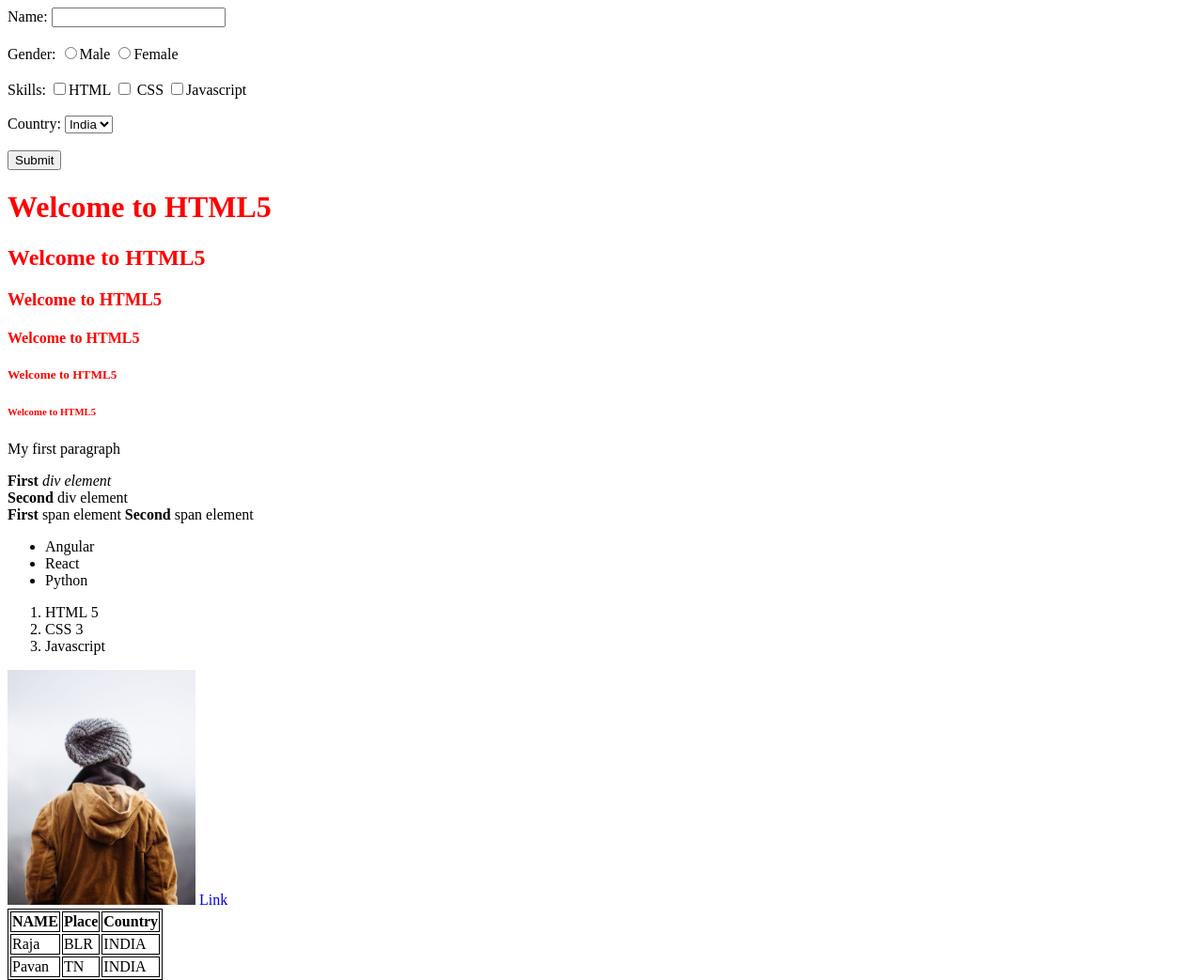
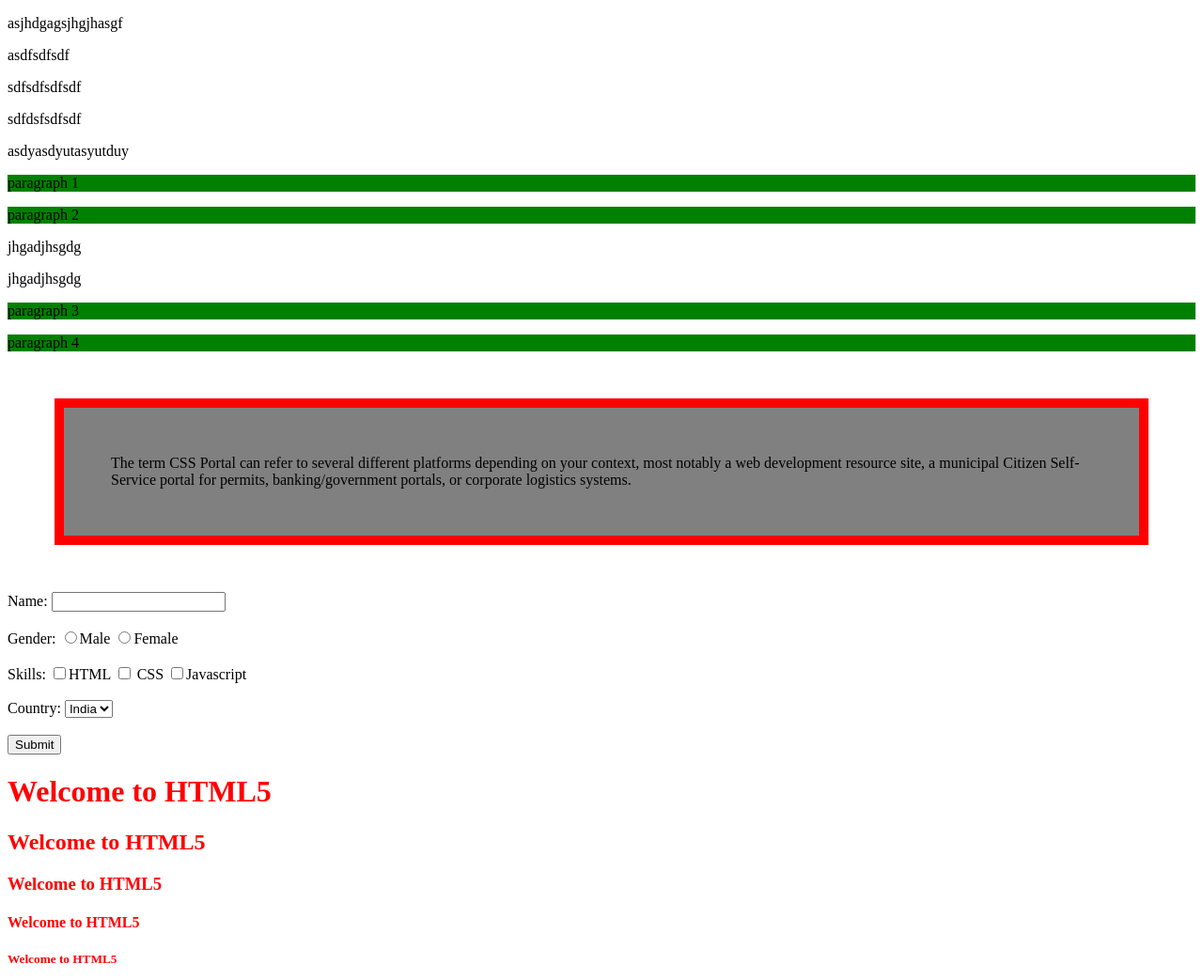
Before and after one commit to pygenicarc/HTML-CSS-Learning, a plain HTML site: page HTML-CSS-Learning/index.html in a window 1280 px wide. Shown: the top 1043 px of the page at 94% size. Drawn offline with Linux system fonts and the light colour scheme.

Commit message:
Class 6 - CSS Box model, Different CSS Combinators

```diff
--- a/HTML-CSS-Learning/index.html
+++ b/HTML-CSS-Learning/index.html
@@ -4,6 +4,29 @@
         <title>My first HTML page</title>
         <!-- Internal Style Sheet -->
         <style>
+            /* Descendent combinator */
+
+            /* div p {
+                background-color: green;
+            } */
+
+            /* child combinator */
+
+            /* div > p {
+                background-color: green;
+            } */
+
+            /* Next sibling combinator */
+
+            /* div + p {
+                background-color: green;
+            } */
+
+            /* Subsequent-sibling selector */
+            div ~ p {
+                background-color: green;
+            }
+
             table, th, td {
                 border: 1px solid red;
             }
@@ -18,6 +41,39 @@
         <link rel="stylesheet" href="./index.css">
     </head>
     <body>
+
+        <!-- CSS Combinators -->
+
+        <div>
+            <p>asjhdgagsjhgjhasgf</p>
+            <p>asdfsdfsdf</p>
+            <p>sdfsdfsdfsdf</p>
+            <p>sdfdsfsdfsdf</p>
+            <section>
+                <p>asdyasdyutasyutduy</p>
+            </section>
+        </div>
+        <p>paragraph 1</p>
+        <p>paragraph 2</p>
+
+        <div>
+            <p>jhgadjhsgdg</p>
+            <p>jhgadjhsgdg</p>
+        </div>
+        <p>paragraph 3</p>
+        <p>paragraph 4</p>
+
+
+
+        <!-- CSS BOX model -->
+
+        <div style="background-color: grey;
+        border: 10px solid red;
+        padding: 50px;
+        margin: 50px;">
+            The term CSS Portal can refer to several different platforms depending on your context, most notably a web development resource site, a municipal Citizen Self-Service portal for permits, banking/government portals, or corporate logistics systems.
+        </div>
+
         <!-- <form action="/" target="_blankß">
             <label for="name">Name: </label><br />
             <input type="text" id="name" name="name" autocomplete="off"/><br />
```
